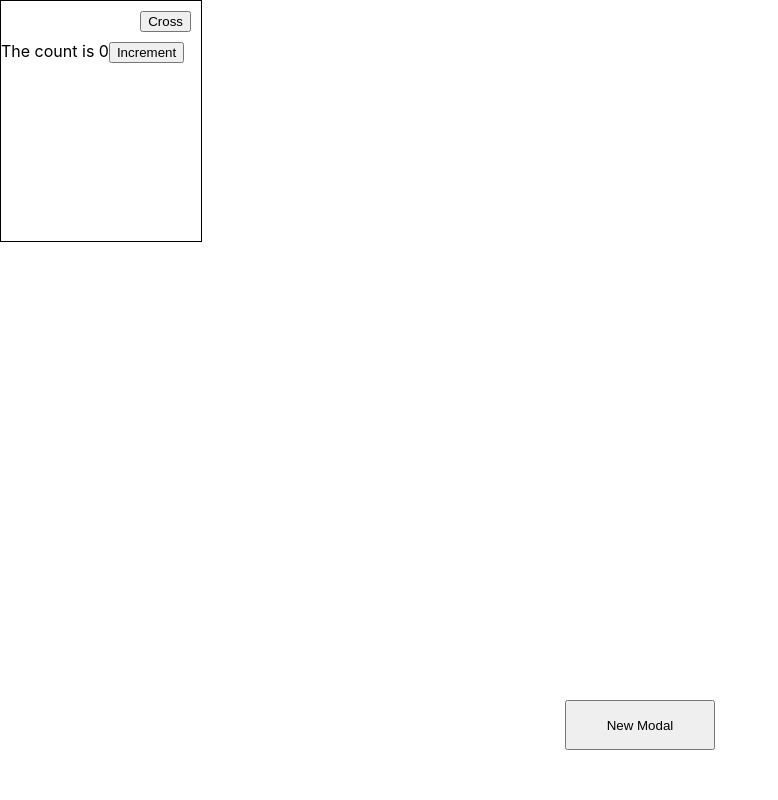
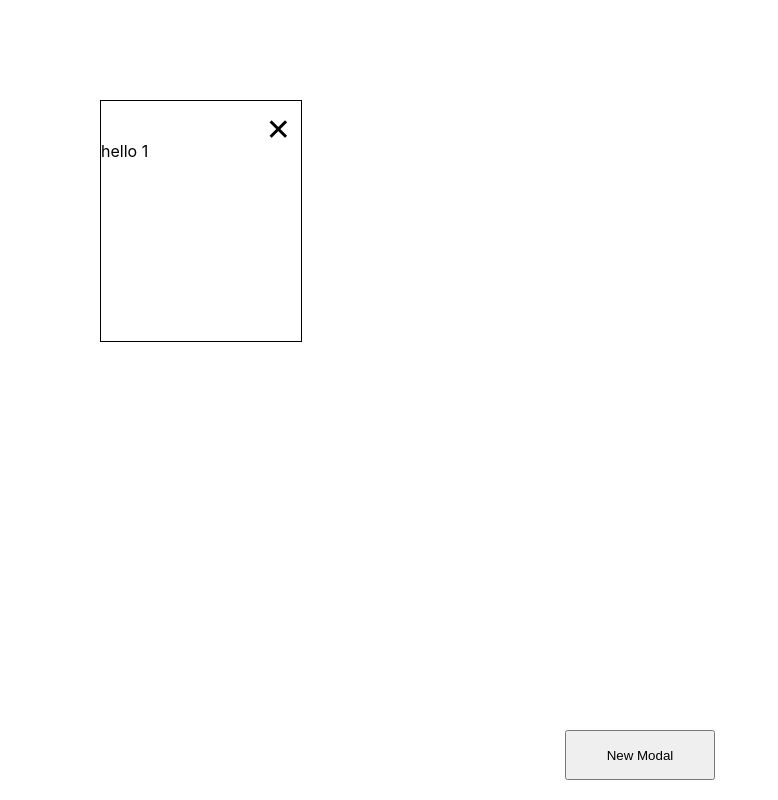
Before and after one commit to sergey-lapin/modalz, a React (Create React App) app: page / in a window 1280 px wide. Both pictures are taken after a click on the button "New Modal". Shown: the whole page, without its empty margins (0-778 px from the left). Built offline with nearby package versions, Linux system fonts and the light colour scheme.

Commit message:
support esc

```diff
--- a/src/App.css
+++ b/src/App.css
@@ -26,5 +26,13 @@ html, body, #root {
 .new-modal {
    width: 150px;
    height: 50px;
-   margin-bottom: 50px;
+   margin-bottom: 20px;
 }
+
+.modal-close {
+    font-size: 30px;
+    position: absolute;
+    top: 10px;
+    right: 10px;
+    cursor: pointer;
+}
--- a/src/App.tsx
+++ b/src/App.tsx
@@ -2,42 +2,81 @@ import React from 'react';
 import './App.css';
 import { useModal } from './components/useModalHook'
 
-const Modal = ({ children, x, y, onClose }: { children: any, x: number, y: number, onClose: (event: React.MouseEvent<any, MouseEvent>) => void }) => {
+function removeItemOnce(arr: any, value: any) {
+  var index = arr.indexOf(value);
+  if (index > -1) {
+    arr.splice(index, 1);
+  }
+  return [...arr];
+}
+
+const Modal = ({ children, x, y, onClose, onFocus }: {
+  children: any,
+  x: number,
+  y: number,
+  onClose: (event: React.MouseEvent<any, MouseEvent>) => void,
+  onFocus?: (event: React.MouseEvent) => void
+}) => {
   return <div className="modal"
+    onClick={onFocus}
     style={{
       left: x,
       top: y,
     }}
 
   >
-    <button
+    <div
+      className="modal-close"
       onClick={onClose}
-      style={{
-        position: 'absolute',
-        top: 10,
-        right: 10
-      }}>
-      Cross
-      </button>
+    >
+      ✕
+      </div>
     {children}
   </div>
 }
 
-const App = () => {
-  const [count, setCount] = React.useState(0);
-
+const SingleModal = ({ id, x, y, onRemove }: { id: number, x: number, y: number, onRemove: Function }) => {
   const { showModal } = useModal(
     ({ onClose }) => (
-      <Modal x={0} y={0} onClose={onClose}>
-        <span>The count is {count}</span>
-        <button onClick={() => setCount(count + 1)}>Increment</button>
+      <Modal x={x} y={y} onClose={() => {
+        onRemove(id);
+        onClose();
+      }}
+      >
+        hello {id}
       </Modal>
-    ),
-    [count]
+    ), {
+    onClose: () => onRemove(id)
+  },
+    [x, y]
   );
 
+  React.useEffect(() => {
+    showModal();
+  }, [])
+
+  return <></>
+}
+
+const App = () => {
+  let [arrayOfModals, setArrayOfModals] = React.useState<number[]>([])
+
+  const addModal = React.useCallback(() => {
+    let lastElement = arrayOfModals[arrayOfModals.length - 1] || 0
+    setArrayOfModals([...arrayOfModals, lastElement + 1]);
+  }, [arrayOfModals])
+
+  const closeModal = React.useCallback((id: number) => {
+    setArrayOfModals(removeItemOnce(arrayOfModals, id));
+  }, [arrayOfModals])
+
+  console.log(arrayOfModals)
+
   return <div className="new-modal-wrapper">
-    <button className="new-modal" onClick={showModal}>
+    {arrayOfModals.map((i) => {
+      return (<SingleModal id={i} x={100 * i} y={100 * i} onRemove={closeModal} />)
+    })}
+    <button className="new-modal" onClick={addModal}>
       New Modal
     </button>
   </div>
--- a/src/components/ModalContext.tsx
+++ b/src/components/ModalContext.tsx
@@ -8,5 +8,5 @@ export interface ModalContextT {
 
 export const ModalContext = React.createContext<ModalContextT>({
     showModal: invariantViolationUseModalOutsideProvider,
-    hideModal: invariantViolationUseModalOutsideProvider
+    hideModal: invariantViolationUseModalOutsideProvider,
 });
--- a/src/components/ModalProvider.tsx
+++ b/src/components/ModalProvider.tsx
@@ -35,13 +35,22 @@ export const ModalProvider = ({
             }),
         []
     );
-    const contextValue = React.useMemo(() => ({ showModal, hideModal }), [showModal, hideModal]);
+
+    const onClose = React.useCallback(
+        (key: string) => {
+            hideModal(key)
+        },
+        [hideModal]
+    );
+
+    const contextValue = React.useMemo(() => ({ showModal, hideModal }), []);
 
     return (
         <ModalContext.Provider value={contextValue} >
             <>
                 {children}
                 <ModalRoot
+                    onClose={onClose}
                     modals={modals}
                     component={rootComponent}
                     container={container}
--- a/src/components/ModalRoot.tsx
+++ b/src/components/ModalRoot.tsx
@@ -1,13 +1,15 @@
 import * as React from "react";
 import * as ReactDOM from "react-dom";
 
-const ModalRenderer = React.memo(({ component, ...rest }: {
+const ModalRenderer = React.memo(({ component, onClose, ...rest }: {
     component: React.FunctionComponent<any>;
+    onClose: Function
 }) =>
-    component(rest)
+    component({ onClose, ...rest })
 );
 
 type Props = {
+    onClose: Function;
     modals: Record<string, React.FunctionComponent<any>>;
     component?: React.ComponentType<any>;
     container?: Element;
@@ -15,6 +17,7 @@ type Props = {
 
 export const ModalRoot = React.memo(
     ({
+        onClose,
         modals,
         container,
         component: RootComponent = React.Fragment
@@ -27,7 +30,10 @@ export const ModalRoot = React.memo(
             ? ReactDOM.createPortal(
                 <RootComponent>
                     {Object.keys(modals).map(key => (
-                        <ModalRenderer key={key} component={modals[key]} />
+                        <ModalRenderer key={key}
+                            component={modals[key]}
+                            onClose={() => onClose(key)}
+                        />
                     ))}
                 </RootComponent>,
                 mountNode
--- a/src/components/invariants.tsx
+++ b/src/components/invariants.tsx
@@ -15,7 +15,7 @@ export const assertFunctionalComponent = (component: React.FunctionComponent<any
     }
 };
 
-export const invariantViolationUseModalOutsideProvider = () => {
+export const invariantViolationUseModalOutsideProvider = (): any => {
     throw new Error(
         "useModal can not be used without ModalProvider"
     );
--- a/src/components/useModalHook.ts
+++ b/src/components/useModalHook.ts
@@ -12,8 +12,11 @@ type Props = {
     hideModal: () => void
 }
 
+const listeners: any = [];
+
 export const useModal = (
     component: React.FunctionComponent<any>,
+    { onClose }: { onClose: Function },
     inputs: any[] = []
 ): Props => {
     assertFunctionalComponent(component);
@@ -27,12 +30,42 @@ export const useModal = (
 
     useEffect(() => {
         if (isShown) {
+            setShown(true);
             context.showModal(key, modal);
         } else {
+            setShown(false);
             context.hideModal(key);
+
         }
 
         return () => context.hideModal(key);
+    }, [modal, isShown, context, key]);
+
+
+    useEffect(() => {
+        let callback = (e: KeyboardEvent) => {
+            if (e.keyCode == 27) {
+                onClose()
+                context.hideModal(key);
+                e.stopImmediatePropagation();
+                document.removeEventListener('keyup', callback)
+            }
+        }
+
+        for (let listener of listeners) {
+            document.removeEventListener('keyup', listener)
+        }
+
+        document.addEventListener('keyup', callback);
+
+        for (let i = listeners.length - 1; i >= 0; i--) {
+            document.addEventListener('keyup', listeners[i]);
+        }
+        listeners.push(callback);
+
+        return () => {
+            document.removeEventListener('keyup', callback)
+        }
     }, [modal, isShown, context, key]);
 
 
--- a/tsconfig.json
+++ b/tsconfig.json
@@ -20,6 +20,6 @@
     "jsx": "react"
   },
   "include": [
-    "src", "save.ts/_useModalHook2.ts"
+    "src",
   ]
 }
```
Also changed, not shown: save/_useModalHook2.ts (deleted, +0 -23 lines).
